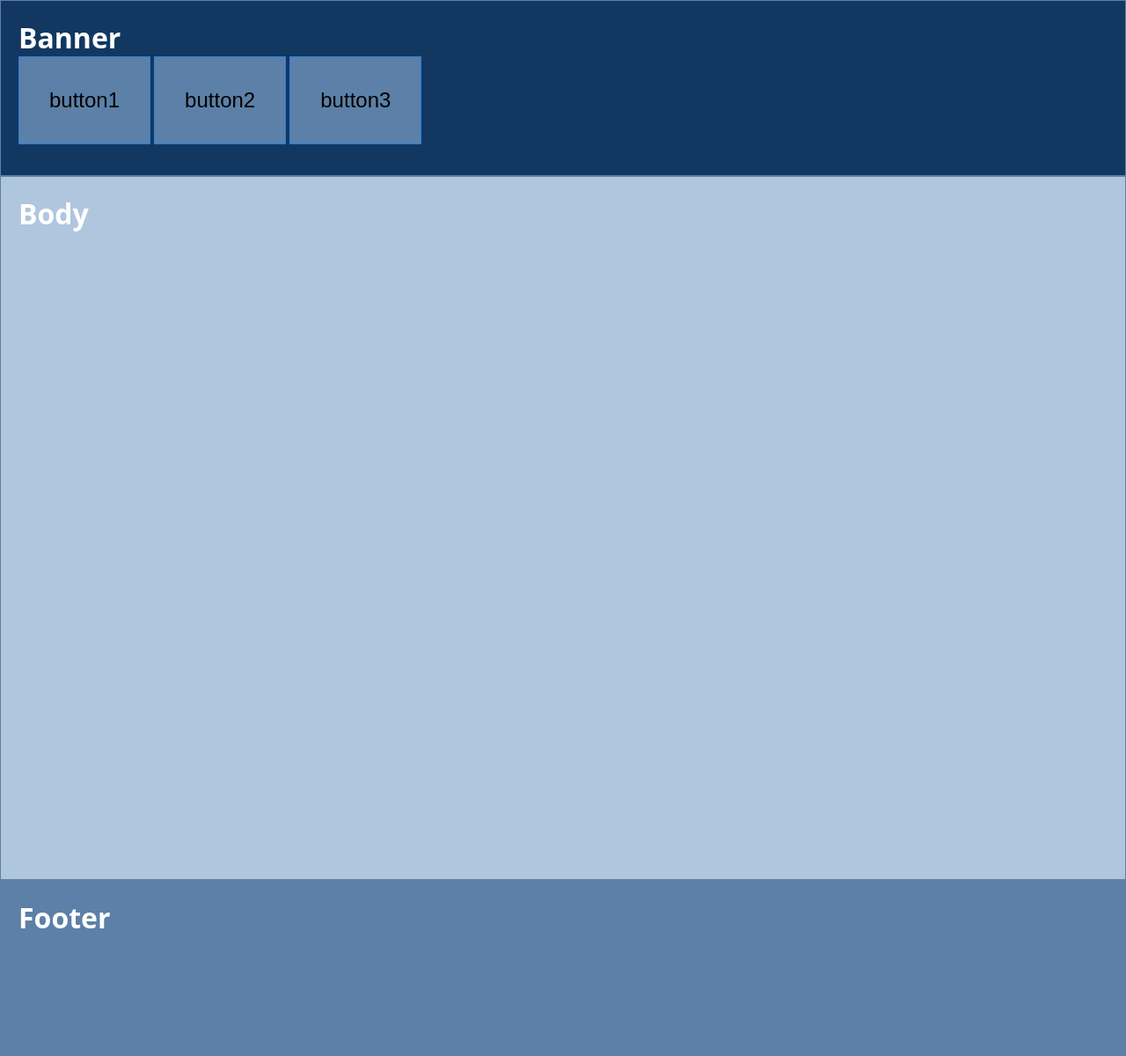
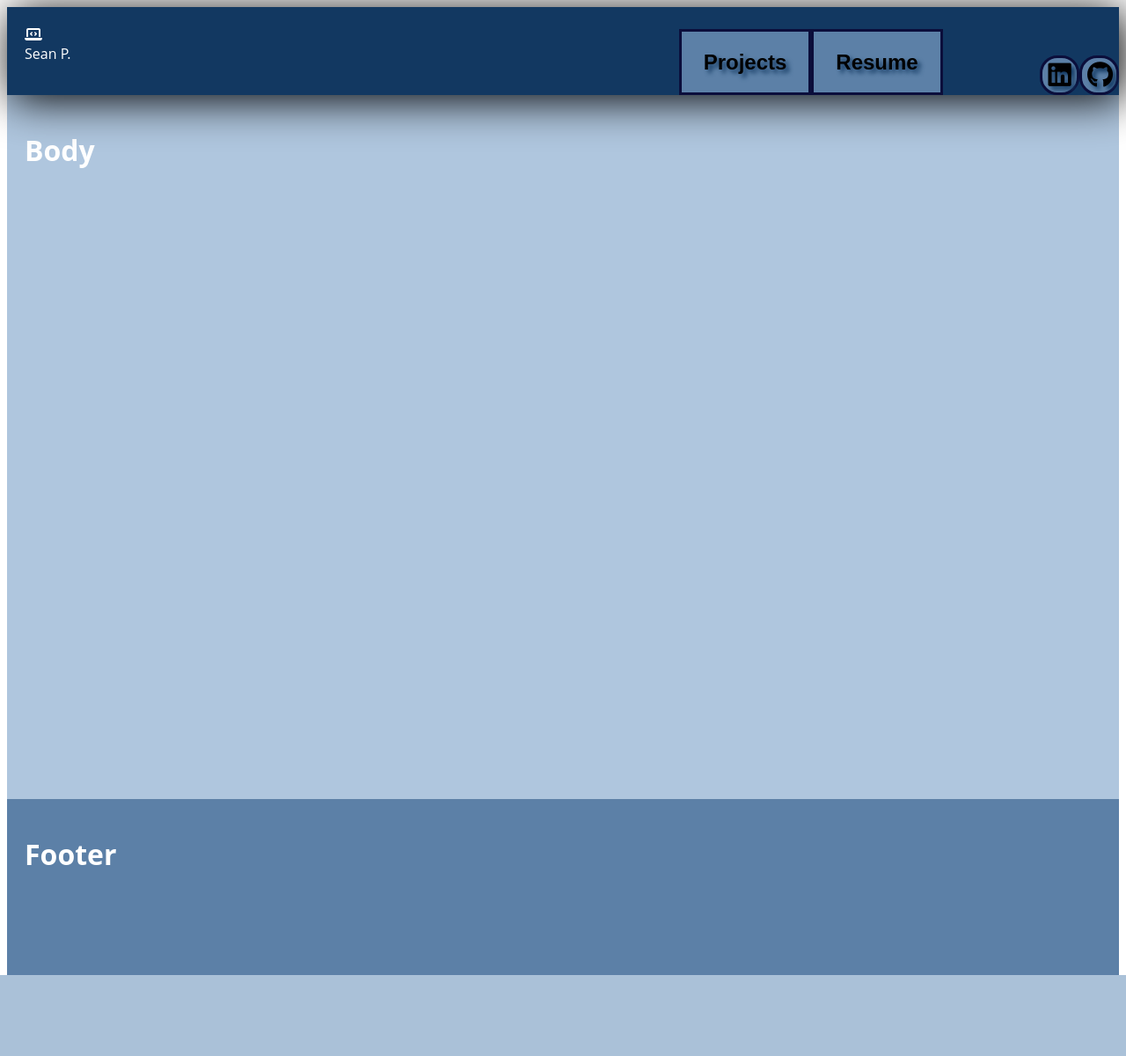
Before and after one commit to SeanP94/FlaskResumeSite, a Flask app: page / in a window 1280 px wide. Shown: the whole page at 88% size. After the commit the page ends 1108 px from the top, so only its background shows below. Run offline with Flask 2, Linux system fonts and the light colour scheme; some libraries are stand-ins or nearby versions.

Commit message:
Fixing layout: added fontawesome

```diff
--- a/static/style.css
+++ b/static/style.css
@@ -1,8 +1,4 @@
-* {
-  box-sizing: border-box;
-  padding: 0;
-  margin: 0;
-}
+
 
 body {
   font-family: 'Open Sans', sans-serif;
@@ -15,36 +11,67 @@ body {
     'body'
     'footer';
   grid-template-columns: 100%;
-  grid-template-rows: 200px 100% 200px;
+  grid-template-rows: 100px 100% 200px;
 }
 
 header,
 main,
 nav,
 footer {
-  background-color: steelblue;
   color: #fff;
-  padding: 20px;
-  border: #5C80A7 1px solid;
+  padding: 20px; /* Remove later */
+
 }
 
 header {
   position: relative;
   background-color: #123861;
   grid-area: header;
+  box-shadow: 5px 5px 50px #000;
 }
 
 header button {
   font-size: 24px;
+  font-weight: bold;
+  text-shadow: 4px 4px 5px #123861;
   background-color: #5C80A7;
+  height: 75px;
+  border: #0B0E3B 3px solid;
+  transition: background-color 750ms;
+
+}
+
+.drop-down-button {
   width: 150px;
-  height: 100px;
-  border: #2B82E0 1px solid;
+}
+
+.link-button {
+  height: 45px;
+  width: 45px;
+  border-radius: 20px;
 }
 
 header button:hover {
-  background-color: #000;
+  cursor: pointer;
+  background-color: #1C5694;
 }
+
+.button-container {
+  position: absolute;
+  display: flex;
+  width: 500px;
+  bottom: 0;
+  right: 0;
+}
+
+.button-container-links {
+  position: absolute;
+  display: flex;
+  width: auto;
+  bottom: 0;
+  right: 0;
+}
+
 
 
 main {
--- a/templates/index.html
+++ b/templates/index.html
@@ -3,19 +3,29 @@
 	<head>
 		<meta charset="utf-8">
 		<meta name="viewport" content="width=device-width, initial-scale=1.0">
+		<script src="https://kit.fontawesome.com/fee07c3811.js" crossorigin="anonymous"></script>
         <link rel="stylesheet" href="{{ url_for('static', filename='/style.css') }}">
 		<title>Sean's Resume Website</title>
 	</head>
 	<body>
 		<header id="banner" class="grid">
-		  <h1>Banner</h1>
+		  <div class="thumbnail">
+			<i class="fa-solid fa-laptop-code"></i>
+		  </div>
+		  <div>
+			Sean P.
+		  </div>
 		  <section class="banner-buttons">
-			<button>button1</button>
-			<button>button2</button>
-			<button>button3</button>
+			<div class="button-container">
+			  <button class="drop-down-button">Projects</button>
+			  <button class="drop-down-button">Resume</button>
+			</div>
+			<div class="button-container-links">
+			  <button class="link-button"><i class="fa-brands fa-linkedin fa-lg"></i></button>
+			  <button class="link-button"><i class="fa-brands fa-github fa-lg"></i></button>
+			</div>
 		  </section>
 		</header>
-
 		<main id="main">
 		  <h1>Body</h1>
 		</main>
@@ -25,4 +35,6 @@
 		</footer>
 
 	  </body>
+
+
 </html>
```
